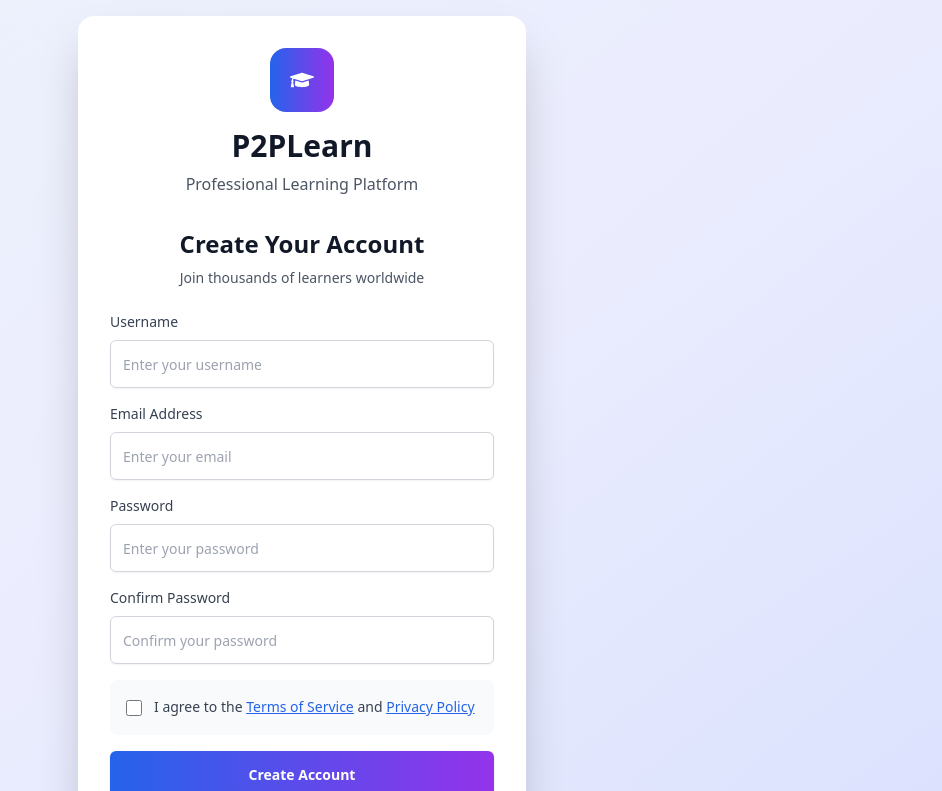
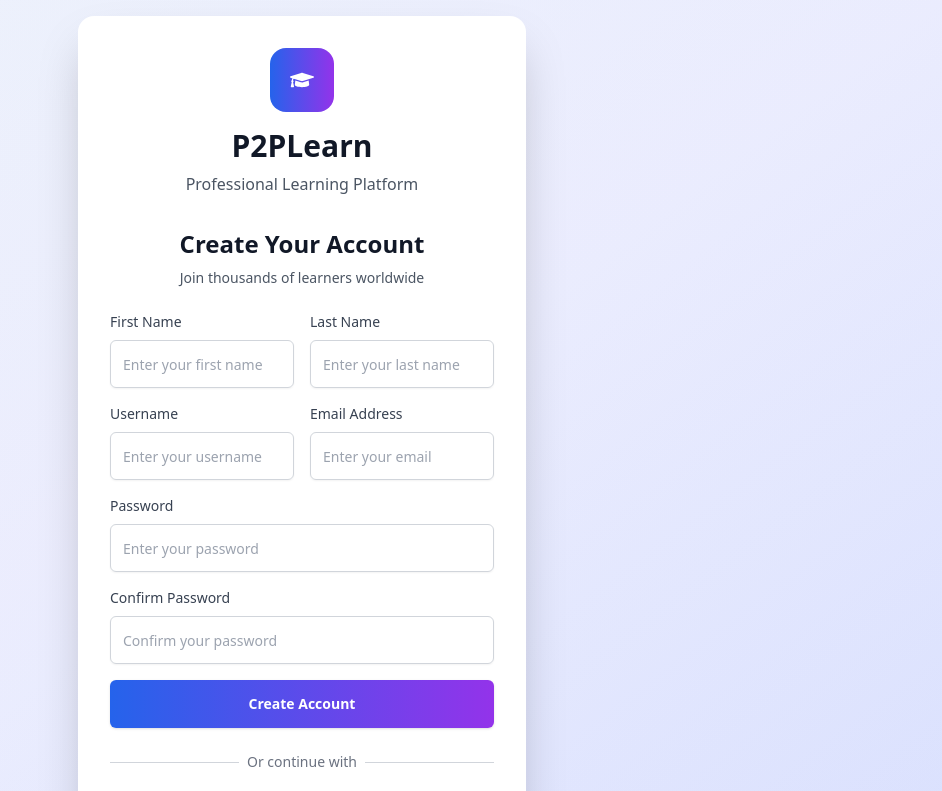
Before and after one commit to HabeebEttu/p2papp, a React (Vite) app: page /signup in a window 1280 px wide. Shown: the top 791 px of the page, without its empty margins (338-1280 px from the left). Built offline with nearby package versions, Linux system fonts and the light colour scheme.

Commit message:
implemented registration and began the profile implementation

```diff
--- a/src/components/Dashboard.jsx
+++ b/src/components/Dashboard.jsx
@@ -1,7 +1,24 @@
 import React from 'react'
-import { FaRocket } from 'react-icons/fa';
+import { useSelector } from "react-redux";
+import { FaRocket } from "react-icons/fa";
 
 export default function Dashboard() {
+  const { user } = useSelector((state) => state.auth);
+
+  // Fallback values if stats don't exist
+  const stats = {
+    totalXP: user?.profile?.xp || 0,
+    articlesRead: user?.profile?.articlesRead || 0,
+    quizzesCompleted: user?.profile?.quizzesCompleted || 0,
+  };
+
+  const firstName = user?.profile?.firstName || "";
+  const lastName = user?.profile?.lastName || "";
+  const displayName =
+    firstName && lastName
+      ? `${firstName} ${lastName}`
+      : user?.username || "User";
+
   return (
     <div className="relative p-8 overflow-hidden bg-white border shadow rounded-xl text-card-foreground">
       <div className="absolute inset-0 bg-gradient-to-r from-blue-600/10 via-purple-600/10 to-indigo-600/10"></div>
@@ -9,27 +26,33 @@ export default function Dashboard() {
         <div className="flex items-center justify-between mb-6">
           <div>
             <h2 className="mb-2 text-3xl font-bold text-gray-900">
-              Welcome back, Alex Johnson!
+              Welcome back, {displayName}!
             </h2>
             <p className="text-lg text-gray-600">
               Ready to continue your learning journey?
             </p>
           </div>
           <div className="flex items-center justify-center w-16 h-16 bg-gradient-to-r from-blue-600 to-purple-600 rounded-2xl">
-            <FaRocket className='text-2xl text-white'/>
+            <FaRocket className="text-2xl text-white" />
           </div>
         </div>
         <div className="grid grid-cols-3 gap-6">
           <div className="text-center">
-            <div className="mb-1 text-3xl font-bold text-blue-600">2,450</div>
+            <div className="mb-1 text-3xl font-bold text-blue-600">
+              {stats.totalXP.toLocaleString()}
+            </div>
             <div className="text-sm text-gray-500">Total XP</div>
           </div>
           <div className="text-center">
-            <div className="mb-1 text-3xl font-bold text-purple-600">12</div>
+            <div className="mb-1 text-3xl font-bold text-purple-600">
+              {stats.articlesRead}
+            </div>
             <div className="text-sm text-gray-500">Articles Read</div>
           </div>
           <div className="text-center">
-            <div className="mb-1 text-3xl font-bold text-green-600">24</div>
+            <div className="mb-1 text-3xl font-bold text-green-600">
+              {stats.quizzesCompleted}
+            </div>
             <div className="text-sm text-gray-500">Quizzes Completed</div>
           </div>
         </div>
--- a/src/components/RegistrationForm.jsx
+++ b/src/components/RegistrationForm.jsx
@@ -1,20 +1,167 @@
-import React from 'react'
+import React, { useEffect, useState } from 'react'
+import { useDispatch, useSelector } from 'react-redux';
+import { useNavigate } from 'react-router-dom';
+import * as Yup from 'yup';
+import { register } from "../redux/slices/authSlice";
 
 export default function RegistrationForm() {
+  const dispatch = useDispatch();
+  const { loading, error, isAuthenticated } = useSelector(
+    (state) => state.auth
+  );
+  const navigate = useNavigate();
+  const [formErrors, setFormErrors] = useState({});
+  const [formData, setFormData] = useState({
+    firstName: "",
+    lastName: "",
+    username: "",
+    email: "",
+    password: "",
+    password_confirm: "",
+  });
+
+  const validationSchema = Yup.object().shape({
+    firstName: Yup.string()
+      .min(2, "First name must be at least 2 characters")
+      .required("First name is required"),
+    lastName: Yup.string()
+      .min(2, "Last name must be at least 2 characters")
+      .required("Last name is required"),
+    username: Yup.string()
+      .min(3, "Username must be at least 3 characters")
+      .required("Username is required"),
+    email: Yup.string()
+      .email("Please enter a valid email")
+      .required("Email is required"),
+    password: Yup.string()
+      .min(8, "Password must be at least 8 characters")
+      .matches(/[A-Z]/, "Password must contain at least one uppercase letter")
+      .matches(/[a-z]/, "Password must contain at least one lowercase letter")
+      .matches(/[0-9]/, "Password must contain at least one number")
+    //   .matches(
+    //     /[!@#$%^&*]/,
+    //     "Password must contain at least one special character (!@#$%^&*)"
+    //   )
+      .required("Password is required"),
+    password_confirm: Yup.string()
+      .oneOf([Yup.ref("password")], "Passwords must match")
+      .required("Please confirm your password"),
+  });
+
+  useEffect(() => {
+    if (isAuthenticated) {
+      navigate("/");
+    }
+  }, [isAuthenticated, navigate]);
+
+  const handleChange = (e) => {
+    const { name, value } = e.target;
+    setFormData((prev) => ({
+      ...prev,
+      [name]: value,
+    }));
+    if (formErrors[name]) {
+      setFormErrors((prev) => ({
+        ...prev,
+        [name]: "",
+      }));
+    }
+  };
+
+  const handleSubmit = async (e) => {
+    e.preventDefault();
+    try {
+      await validationSchema.validate(formData, { abortEarly: false });
+      setFormErrors({});
+      dispatch(
+        register({
+          username: formData.username,
+          password: formData.password,
+          email: formData.email,
+          firstName: formData.firstName,
+          lastName: formData.lastName,
+        })
+      );
+    } catch (error) {
+      const errors = {};
+      if (error.inner && Array.isArray(error.inner)) {
+        error.inner.forEach((err) => {
+          errors[err.path] = err.message;
+        });
+      } else if (error.message) {
+        // Fallback for other error types
+        console.error("Validation error:", error.message);
+      }
+      setFormErrors(errors);
+    }
+  };
   return (
-     <form className="space-y-4">
+    <form className="space-y-4" onSubmit={handleSubmit}>
+
+      <div className="grid grid-cols-2 gap-4">
         <div>
           <label
             className="block mb-2 text-sm font-medium text-gray-700"
-                  htmlFor={"username"}
+            htmlFor="firstName"
+          >
+            First Name
+          </label>
+          <input
+            className={`flex w-full h-12 px-3 py-1 text-base text-gray-900 placeholder-gray-400 transition-colors bg-transparent border rounded-md shadow-sm file:border-0 file:bg-transparent file:text-sm file:font-medium file:text-foreground placeholder:text-muted-foreground focus-visible:outline-none focus-visible:ring-1 focus-visible:ring-ring disabled:cursor-not-allowed disabled:opacity-50 md:text-sm focus:border-blue-500 focus:ring-blue-500 ${
+              formErrors.firstName ? "border-red-500" : "border-gray-300"
+            }`}
+            placeholder="Enter your first name"
+            name="firstName"
+            value={formData.firstName}
+            onChange={handleChange}
+          />
+          {formErrors.firstName && (
+            <p className="mt-1 text-sm text-red-500">{formErrors.firstName}</p>
+          )}
+        </div>
+        <div>
+          <label
+            className="block mb-2 text-sm font-medium text-gray-700"
+            htmlFor="lastName"
+          >
+            Last Name
+          </label>
+          <input
+            className={`flex w-full h-12 px-3 py-1 text-base text-gray-900 placeholder-gray-400 transition-colors bg-transparent border rounded-md shadow-sm file:border-0 file:bg-transparent file:text-sm file:font-medium file:text-foreground placeholder:text-muted-foreground focus-visible:outline-none focus-visible:ring-1 focus-visible:ring-ring disabled:cursor-not-allowed disabled:opacity-50 md:text-sm focus:border-blue-500 focus:ring-blue-500 ${
+              formErrors.lastName ? "border-red-500" : "border-gray-300"
+            }`}
+            placeholder="Enter your last name"
+            name="lastName"
+            value={formData.lastName}
+            onChange={handleChange}
+          />
+          {formErrors.lastName && (
+            <p className="mt-1 text-sm text-red-500">{formErrors.lastName}</p>
+          )}
+        </div>
+      </div>
+
+      {/* Username and Email Row */}
+      <div className="grid grid-cols-2 gap-4">
+        <div>
+          <label
+            className="block mb-2 text-sm font-medium text-gray-700"
+            htmlFor="username"
           >
             Username
           </label>
           <input
-                  className="flex w-full h-12 px-3 py-1 text-base text-gray-900 placeholder-gray-400 transition-colors bg-transparent border border-gray-300 rounded-md shadow-sm file:border-0 file:bg-transparent file:text-sm file:font-medium file:text-foreground placeholder:text-muted-foreground focus-visible:outline-none focus-visible:ring-1 focus-visible:ring-ring disabled:cursor-not-allowed disabled:opacity-50 md:text-sm focus:border-blue-500 focus:ring-blue-500"
+            className={`flex w-full h-12 px-3 py-1 text-base text-gray-900 placeholder-gray-400 transition-colors bg-transparent border rounded-md shadow-sm file:border-0 file:bg-transparent file:text-sm file:font-medium file:text-foreground placeholder:text-muted-foreground focus-visible:outline-none focus-visible:ring-1 focus-visible:ring-ring disabled:cursor-not-allowed disabled:opacity-50 md:text-sm focus:border-blue-500 focus:ring-blue-500 ${
+              formErrors.username ? "border-red-500" : "border-gray-300"
+            }`}
             placeholder="Enter your username"
             name="username"
+            value={formData.username}
+            onChange={handleChange}
           />
+          {formErrors.username && (
+            <p className="mt-1 text-sm text-red-500">{formErrors.username}</p>
+          )}
         </div>
         <div>
           <label
@@ -25,11 +172,21 @@ export default function RegistrationForm() {
           </label>
           <input
             type="email"
-                  className="flex w-full h-12 px-3 py-1 text-base text-gray-900 placeholder-gray-400 transition-colors bg-transparent border border-gray-300 rounded-md shadow-sm file:border-0 file:bg-transparent file:text-sm file:font-medium file:text-foreground placeholder:text-muted-foreground focus-visible:outline-none focus-visible:ring-1 focus-visible:ring-ring disabled:cursor-not-allowed disabled:opacity-50 md:text-sm focus:border-blue-500 focus:ring-blue-500"
+            className={`flex w-full h-12 px-3 py-1 text-base text-gray-900 placeholder-gray-400 transition-colors bg-transparent border rounded-md shadow-sm file:border-0 file:bg-transparent file:text-sm file:font-medium file:text-foreground placeholder:text-muted-foreground focus-visible:outline-none focus-visible:ring-1 focus-visible:ring-ring disabled:cursor-not-allowed disabled:opacity-50 md:text-sm focus:border-blue-500 focus:ring-blue-500 ${
+              formErrors.email ? "border-red-500" : "border-gray-300"
+            }`}
             placeholder="Enter your email"
             name="email"
+            value={formData.email}
+            onChange={handleChange}
           />
+          {formErrors.email && (
+            <p className="mt-1 text-sm text-red-500">{formErrors.email}</p>
+          )}
         </div>
+      </div>
+
+      {/* Password Fields */}
       <div>
         <label
           className="block mb-2 text-sm font-medium text-gray-700"
@@ -39,10 +196,17 @@ export default function RegistrationForm() {
         </label>
         <input
           type="password"
-                  className="flex w-full h-12 px-3 py-1 text-base text-gray-900 placeholder-gray-400 transition-colors bg-transparent border border-gray-300 rounded-md shadow-sm file:border-0 file:bg-transparent file:text-sm file:font-medium file:text-foreground placeholder:text-muted-foreground focus-visible:outline-none focus-visible:ring-1 focus-visible:ring-ring disabled:cursor-not-allowed disabled:opacity-50 md:text-sm focus:border-blue-500 focus:ring-blue-500"
+          className={`flex w-full h-12 px-3 py-1 text-base text-gray-900 placeholder-gray-400 transition-colors bg-transparent border rounded-md shadow-sm file:border-0 file:bg-transparent file:text-sm file:font-medium file:text-foreground placeholder:text-muted-foreground focus-visible:outline-none focus-visible:ring-1 focus-visible:ring-ring disabled:cursor-not-allowed disabled:opacity-50 md:text-sm focus:border-blue-500 focus:ring-blue-500 ${
+            formErrors.password ? "border-red-500" : "border-gray-300"
+          }`}
           placeholder="Enter your password"
           name="password"
+          value={formData.password}
+          onChange={handleChange}
         />
+        {formErrors.password && (
+          <p className="mt-1 text-sm text-red-500">{formErrors.password}</p>
+        )}
       </div>
       <div>
         <label
@@ -53,44 +217,28 @@ export default function RegistrationForm() {
         </label>
         <input
           type="password"
-                  className="flex w-full h-12 px-3 py-1 text-base text-gray-900 placeholder-gray-400 transition-colors bg-transparent border border-gray-300 rounded-md shadow-sm file:border-0 file:bg-transparent file:text-sm file:font-medium file:text-foreground placeholder:text-muted-foreground focus-visible:outline-none focus-visible:ring-1 focus-visible:ring-ring disabled:cursor-not-allowed disabled:opacity-50 md:text-sm focus:border-blue-500 focus:ring-blue-500"
+          className={`flex w-full h-12 px-3 py-1 text-base text-gray-900 placeholder-gray-400 transition-colors bg-transparent border rounded-md shadow-sm file:border-0 file:bg-transparent file:text-sm file:font-medium file:text-foreground placeholder:text-muted-foreground focus-visible:outline-none focus-visible:ring-1 focus-visible:ring-ring disabled:cursor-not-allowed disabled:opacity-50 md:text-sm focus:border-blue-500 focus:ring-blue-500 ${
+            formErrors.password_confirm ? "border-red-500" : "border-gray-300"
+          }`}
           placeholder="Confirm your password"
           name="password_confirm"
+          value={formData.password_confirm}
+          onChange={handleChange}
         />
-              </div>
-              <div className="flex items-start p-4 space-x-3 rounded-lg bg-gray-50">
-                <input
-                  type="checkbox"
-                  id="terms"
-                  className="w-4 h-4 mt-1 text-blue-600 bg-white border-gray-300 rounded focus:ring-blue-500"
-                  required=""
-                />
-                <label
-                  htmlFor="terms"
-                  className="text-sm leading-relaxed text-gray-700"
-                >
-                  I agree to the{" "}
-                  <a
-                    href="/"
-                    className="font-medium text-blue-600 underline hover:text-blue-800"
-                  >
-                    Terms of Service
-                  </a>{" "}
-                  and{" "}
-                  <a
-                    href="/"
-                    className="font-medium text-blue-600 underline hover:text-blue-800"
-                  >
-                    Privacy Policy
-                  </a>
-                </label>
+        {formErrors.password_confirm && (
+          <p className="mt-1 text-sm text-red-500">
+            {formErrors.password_confirm}
+          </p>
+        )}
       </div>
       <button
         className="inline-flex items-center justify-center gap-2 rounded-md text-sm transition-colors focus-visible:outline-none focus-visible:ring-1 focus-visible:ring-ring disabled:pointer-events-none disabled:opacity-50 [&amp;_svg]:pointer-events-none [&amp;_svg]:size-4 [&amp;_svg]:shrink-0 bg-primary shadow hover:bg-primary/90 px-4 py-2 w-full h-12 bg-gradient-to-r from-blue-600 to-purple-600 hover:from-blue-700 hover:to-purple-700 text-white font-semibold !rounded-button whitespace-nowrap cursor-pointer"
         type="submit"
+        disabled={loading}
       >
-                Create Account
+        {loading ? "Creating Account..." : "Create Account"}
       </button>
+      {error && <p className="text-sm text-center text-red-500">{error}</p>}
     </form>
-  )
+  );
 }
--- a/src/pages/ProfilePage.jsx
+++ b/src/pages/ProfilePage.jsx
@@ -17,10 +17,17 @@ import {
   FaTrophy,
   FaUsers,
 } from "react-icons/fa";
+import { useSelector } from "react-redux";
 
 export default function ProfilePage() {
   const [currentTab, setCurrentTab] = useState("articles");
   const [isProfileEditing, setIsProfileEditing] = useState(false);
+  const { user } = useSelector((state) => state.auth);
+  const username = user?.profile?.username
+  const firstName = user?.profile?.firstName
+  const lastName = user?.profile?.lastName
+  const displayName = lastName + " " + firstName || username
+
   return (
     <div className="min-h-screen bg-gradient-to-br from-blue-50 to-purple-50">
       <div className="max-w-4xl px-4 py-8 mx-auto">
@@ -38,7 +45,7 @@ export default function ProfilePage() {
               </span>
               <div className="flex-1">
                 <h1 className="mb-2 text-3xl font-bold text-gray-800">
-                  Alex Johnson
+                 {displayName}
                 </h1>
                 <p className="mb-2 text-gray-600">
                   Full Stack Developer &amp; Learning Enthusiast
--- a/src/redux/slices/authSlice.js
+++ b/src/redux/slices/authSlice.js
@@ -21,9 +21,10 @@ export const login = createAsyncThunk(
 export const register = createAsyncThunk(
   "auth/register",
   async (userData, { rejectWithValue }) => {
+
     try {
       const response = await authService.register(userData);
-      localStorage.setItem("token", response.data.token);
+      localStorage.setItem("token", response.data["token"]);
       localStorage.setItem("user", JSON.stringify(response.data.user));
       return response.data;
     } catch (error) {
```
Also changed, not shown: src/components/LoginForm.jsx (+5 -4 lines), src/components/ProgressCard.jsx (+30 -11 lines), src/services/userService.js (added, +28 -0 lines). Lines whose indentation alone changed are shown as unchanged.
